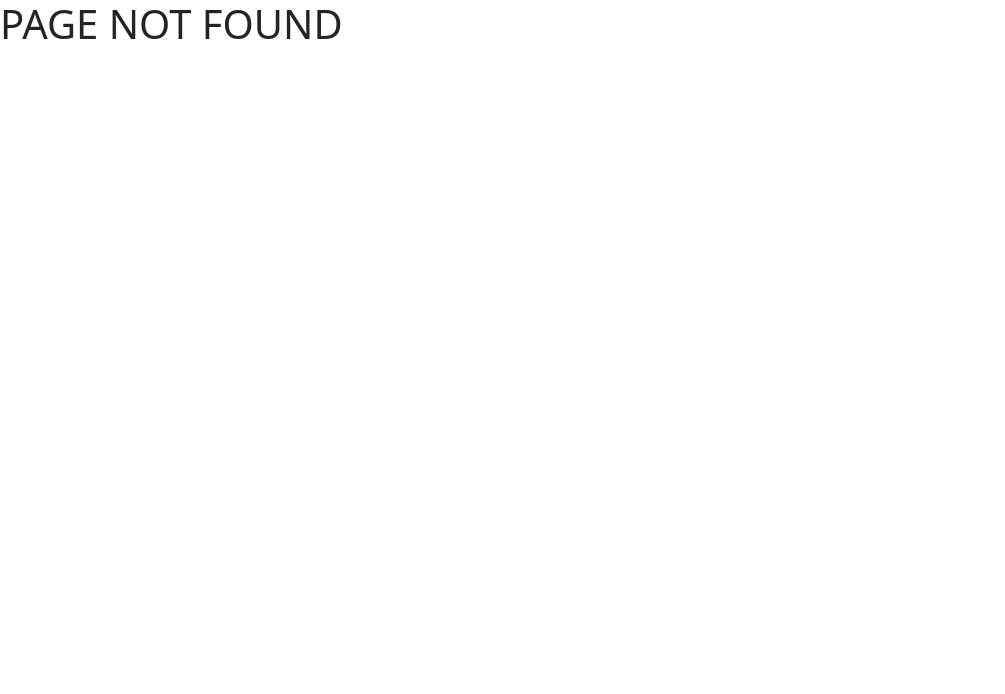
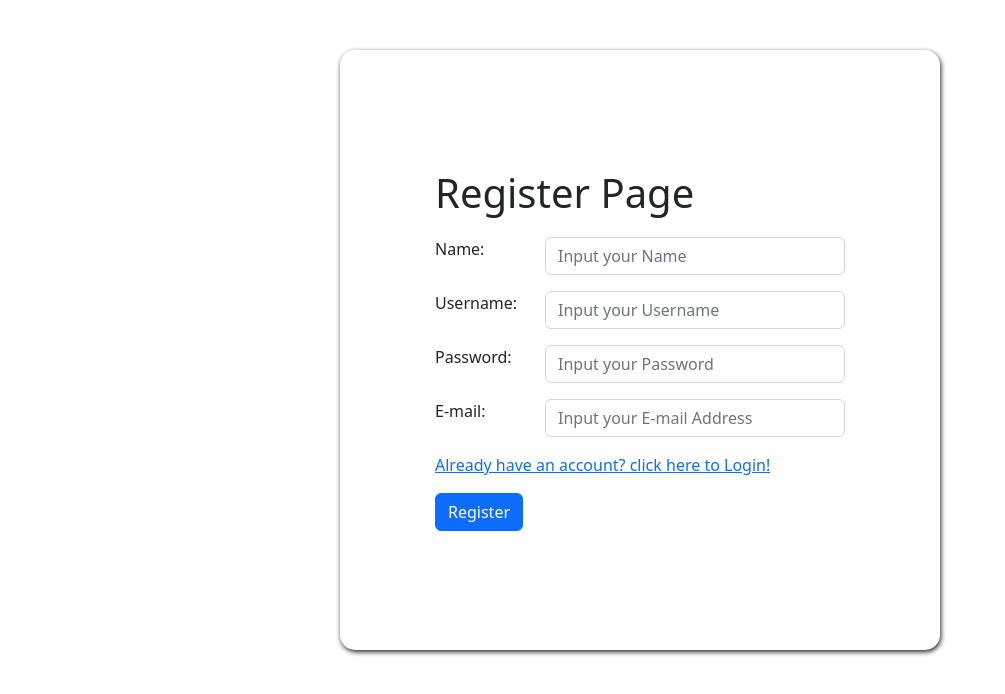
Before and after one commit to adamchris002/UAS-PWL, a React (Create React App) app in the folder interface/: page /register in a window 1280 px wide. Before the commit this address had no page. Shown: the top 694 px of the page, without its empty margins (0-1005 px from the left). Built offline with nearby package versions, Linux system fonts and the light colour scheme.

Commit message:
tampilan register & login

```diff
--- a/interface/src/App.js
+++ b/interface/src/App.js
@@ -1,14 +1,16 @@
-
 import { BrowserRouter as Router, Routes, Route } from "react-router-dom";
 import Home from "./Component/Home";
+import Login from "./Component/Login";
+import Register from "./Component/Register";
 
 
 function App() {
   return (
     <Router>
       <Routes>
-        <Route path="/" element={<Home title="HOME PAGE" />} />
-
+        <Route path="/home" element={<Home title="HOME PAGE" />} />
+        <Route path="/login" element={<Login/>} />
+        <Route path="/register" element={<Register/>} />
         <Route path="*" element={<h1>PAGE NOT FOUND</h1>} />
       </Routes>
     </Router>
--- a/interface/src/Component/Home.js
+++ b/interface/src/Component/Home.js
@@ -1,7 +1,6 @@
 import { useEffect, useState } from "react";
 import {
   Container,
-  NavDropdown,
   Navbar,
   Nav,
   Form,
@@ -36,38 +35,19 @@ function Home({ title }) {
                 navbarScroll
               >
                 <Nav.Link href="#action1">Home</Nav.Link>
-                <Nav.Link href="#action2">Link</Nav.Link>
-                <NavDropdown title="Link" id="navbarScrollingDropdown">
-                  <NavDropdown.Item href="#action3">Action</NavDropdown.Item>
-                  <NavDropdown.Item href="#action4">
-                    Another action
-                  </NavDropdown.Item>
-                  <NavDropdown.Divider />
-                  <NavDropdown.Item href="#action5">
-                    Something else here
-                  </NavDropdown.Item>
-                </NavDropdown>
-                <Nav.Link href="#" disabled>
-                  Link
-                </Nav.Link>
+                <Nav.Link href="#action2">Cart</Nav.Link>
               </Nav>
               <Form className="d-flex">
-                <Form.Control
-                  type="search"
-                  placeholder="Search"
-                  className="me-2"
-                  aria-label="Search"
-                />
-                <Button className="btn btn-danger">Logout</Button>
+                <a href="/login" className="btn btn-danger">Logout</a>
               </Form>
             </Navbar.Collapse>
           </Container>
         </Navbar>
       </div>
 
-      <h3 className="container">Welcome to online course</h3>
+      <h2 className="container">Welcome to online course</h2>
 
-      <div className="justify-content-center">
+      <div className="justify-content-center container">
         <div className="row justify-content-center">
           {course.map((object, i) => {
             return (
--- /dev/null
+++ b/interface/src/Component/Login.js
@@ -0,0 +1,60 @@
+import React from "react";
+import { Form, Button } from "react-bootstrap";
+
+const Login = () => {
+  return (
+    <>
+      <div
+        className="d-flex justify-content-center"
+        style={{ height: "700px", alignItems: "center" }}
+      >
+        <div
+          style={{
+            display: "flex",
+            alignItems: "center",
+            boxShadow: "1px 2px 5px",
+            borderRadius: "15px",
+            height: "600px",
+            width: "600px",
+            justifyContent: "center",
+          }}
+        >
+          <div>
+            <h1 style={{ marginBottom: "20px" }}>Login Page</h1>
+            <Form
+              style={{
+                alignItems: "center",
+                justifyContent: "center",
+              }}
+            >
+              <Form.Group className="mb-3 d-flex">
+                <Form.Label style={{ width: "110px" }}>Username:</Form.Label>
+                <Form.Control
+                  id="disabledTextInput"
+                  placeholder="Input your Username"
+                  style={{ width: "300px" }}
+                />
+              </Form.Group>
+              <Form.Group className="mb-3 d-flex">
+                <Form.Label style={{ width: "110px" }}>Password:</Form.Label>
+                <Form.Control
+                  id="disabledTextInput"
+                  placeholder="Input your Password"
+                  style={{ width: "300px" }}
+                />
+              </Form.Group>
+              <Form.Group className="mb-3 justify-content-center">
+                <a href="/register">
+                  Don't have an account yet? click here to register an account!
+                </a>
+              </Form.Group>
+              <Button type="submit ">Login</Button>
+            </Form>
+          </div>
+        </div>
+      </div>
+    </>
+  );
+};
+
+export default Login;
--- /dev/null
+++ b/interface/src/Component/Register.js
@@ -0,0 +1,76 @@
+import React from "react";
+import { Form, Button } from "react-bootstrap";
+
+const Register = () => {
+  return (
+    <>
+      <div
+        className="d-flex justify-content-center"
+        style={{ height: "700px", alignItems: "center" }}
+      >
+        <div
+          style={{
+            display: "flex",
+            alignItems: "center",
+            boxShadow: "1px 2px 5px",
+            borderRadius: "15px",
+            height: "600px",
+            width: "600px",
+            justifyContent: "center",
+          }}
+        >
+          <div>
+            <h1 style={{marginBottom: "20px"}}>Register Page</h1>
+            <Form
+              style={{
+                alignItems: "center",
+                justifyContent: "center",
+              }}
+            >
+              <Form.Group className="mb-3 d-flex">
+                <Form.Label style={{ width: "110px" }}>Name:</Form.Label>
+                <Form.Control
+                  id="disabledTextInput"
+                  placeholder="Input your Name"
+                  style={{ width: "300px" }}
+                />
+              </Form.Group>
+              <Form.Group className="mb-3 d-flex">
+                <Form.Label style={{ width: "110px" }}>Username:</Form.Label>
+                <Form.Control
+                  id="disabledTextInput"
+                  placeholder="Input your Username"
+                  style={{ width: "300px" }}
+                />
+              </Form.Group>
+              <Form.Group className="mb-3 d-flex">
+                <Form.Label style={{ width: "110px" }}>Password:</Form.Label>
+                <Form.Control
+                  id="disabledTextInput"
+                  placeholder="Input your Password"
+                  style={{ width: "300px" }}
+                />
+              </Form.Group>
+              <Form.Group className="mb-3 d-flex">
+                <Form.Label style={{ width: "110px" }}>E-mail:</Form.Label>
+                <Form.Control
+                  id="disabledTextInput"
+                  placeholder="Input your E-mail Address"
+                  style={{ width: "300px" }}
+                />
+              </Form.Group>
+              <Form.Group className="mb-3 justify-content-center">
+                <a href="/login">
+                  Already have an account? click here to Login!
+                </a>
+              </Form.Group>
+              <Button type="submit ">Register</Button>
+            </Form>
+          </div>
+        </div>
+      </div>
+    </>
+  );
+};
+
+export default Register;
```
